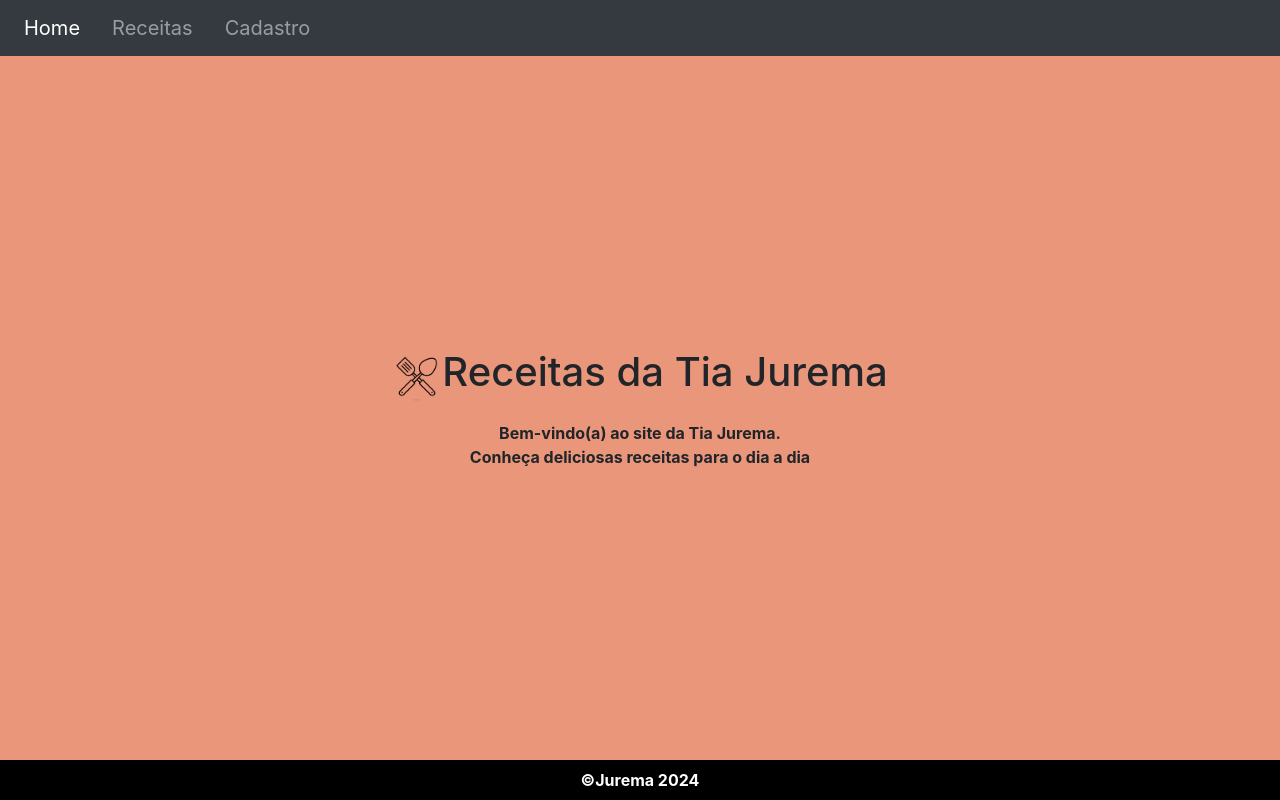
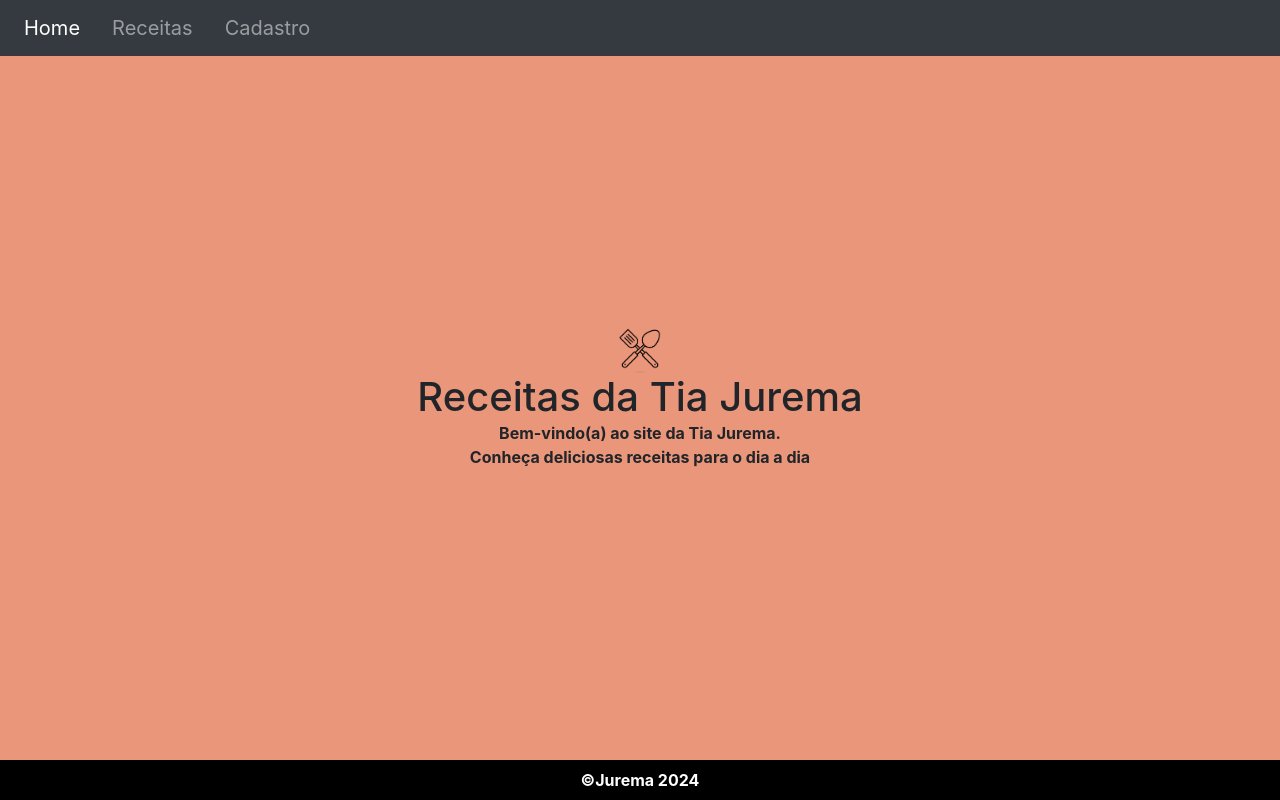
Before and after one commit to icaroasa/receitas, a plain HTML site: page index.html in a window 1280 px wide. Drawn offline with nearby package versions, Linux system fonts and the light colour scheme.

Commit message:
Update index.html

```diff
--- a/index.html
+++ b/index.html
@@ -26,7 +26,7 @@
         </nav>
     </header>
     <main class="texto-centralizado flex-column">
-        <div class="div-titulo">
+        <div class="div-titulo flex-column">
                 <img src="logo-tipo.png" class="logotipo"><h1>Receitas da Tia Jurema</h1>
         </div>
         <p>Bem-vindo(a) ao site da Tia Jurema.</p>
```
